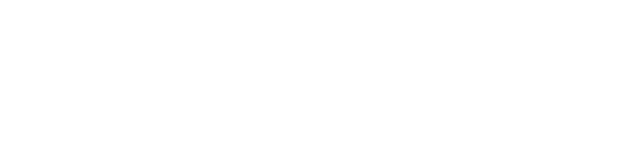
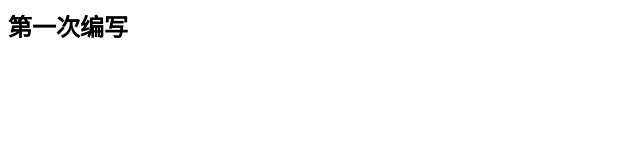
Before and after one commit to 15603825503/dome1909, a plain HTML site: page index.html in a window 1280 px wide. Shown: the whole page, without its empty margins (0-640 px from the left). Drawn offline with Linux system fonts and the light colour scheme.

Commit message:
Update index.html

```diff
--- a/index.html
+++ b/index.html
@@ -1 +1,7 @@
-<html></html>
+<html>
+<body>
+  <h2>第一次编写</h2>
+</body>
+
+
+</html>
```
